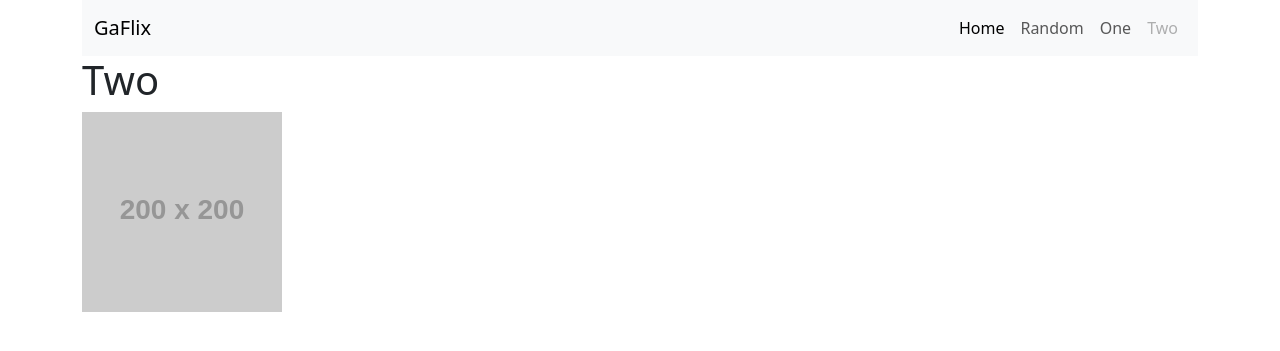
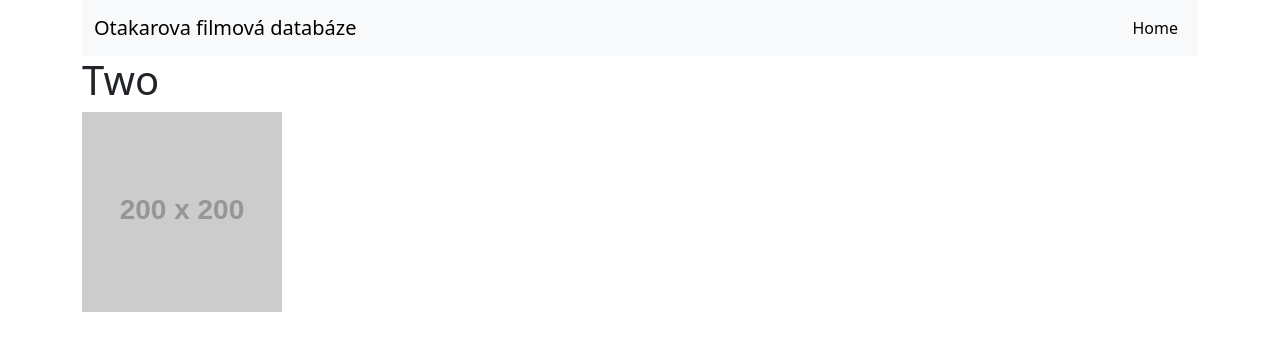
Before and after one commit to gyarab/2024_wt_prj_genzer, a Django app: template prj/main/templates/main/film.html in a window 1280 px wide. Shown: the top 351 px of the page. Run offline with Django 5.2, Linux system fonts and the light colour scheme; the template is opened without the code that fills it, so the values that code supplies are empty; grey boxes labelled with a size stand in for pictures from a placeholder-image service; some libraries are stand-ins or nearby versions.

Commit message:
trygfdgfd

```diff
--- a/prj/main/templates/main/base.html
+++ b/prj/main/templates/main/base.html
@@ -3,7 +3,7 @@
 <head>
     <meta charset="UTF-8">
     <meta name="viewport" content="width=device-width, initial-scale=1.0">
-    <title>{% block title %}GaFlix{% endblock %}</title>
+    <title>{% block title %}Otakarova filmová databáze{% endblock %}</title>
     <!-- Bootstrap CSS -->
     <link href="https://cdn.jsdelivr.net/npm/bootstrap@5.3.6/dist/css/bootstrap.min.css" rel="stylesheet" integrity="sha384-4Q6Gf2aSP4eDXB8Miphtr37CMZZQ5oXLH2yaXMJ2w8e2ZtHTl7GptT4jmndRuHDT" crossorigin="anonymous">
 </head>
@@ -11,23 +11,14 @@
     <div class="container">
         <nav class="navbar navbar-expand-lg navbar-light bg-light">
             <div class="container-fluid">
-              <a class="navbar-brand" href="/">GaFlix</a>
+              <a class="navbar-brand" href="/">Otakarova filmová databáze</a>
               <button class="navbar-toggler" type="button" data-bs-toggle="collapse" data-bs-target="#navbarNav" aria-controls="navbarNav" aria-expanded="false" aria-label="Toggle navigation">
                 <span class="navbar-toggler-icon"></span>
               </button>
               <div class="collapse navbar-collapse" id="navbarNav">
                 <ul class="navbar-nav ms-auto">
                   <li class="nav-item">
-                    <a class="nav-link active" aria-current="page" href="{% url 'homepage' %}">Home</a>
-                  </li>
-                  <li class="nav-item">
-                    <a class="nav-link" href="{% url 'random' %}">Random</a>
-                  </li>
-                  <li class="nav-item">
-                    <a class="nav-link" href="{% url 'one' %}">One</a>
-                  </li>
-                  <li class="nav-item">
-                    <a class="nav-link disabled" href="{% url 'two' %}" tabindex="-1" aria-disabled="true">Two</a>
+                    <a class="nav-link active" aria-current="page" href="/homepage/">Home</a>
                   </li>
                 </ul>
               </div>
--- a/prj/prj/urls.py
+++ b/prj/prj/urls.py
@@ -17,10 +17,9 @@
 from django.contrib import admin
 from django.urls import path
 from django.views.generic import TemplateView
+from main.views import homepage_view
 
 urlpatterns = [
     path('admin/', admin.site.urls),
-    # path('', TemplateView.as_view(template_name='main/homepage.html')),
-    path('homepage', TemplateView.as_view(template_name='main/homepage.html')),
-    path('search', TemplateView.as_view(template_name='main/search.html')),
+    path('', TemplateView.as_view(template_name='main/homepage.html')),
 ]
```
Also changed, not shown: prj/main/views.py (+3 -6 lines).
